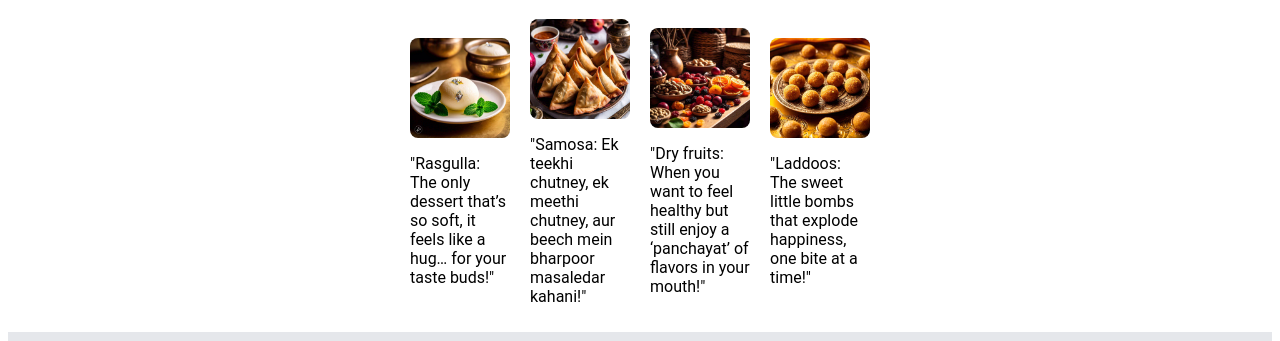
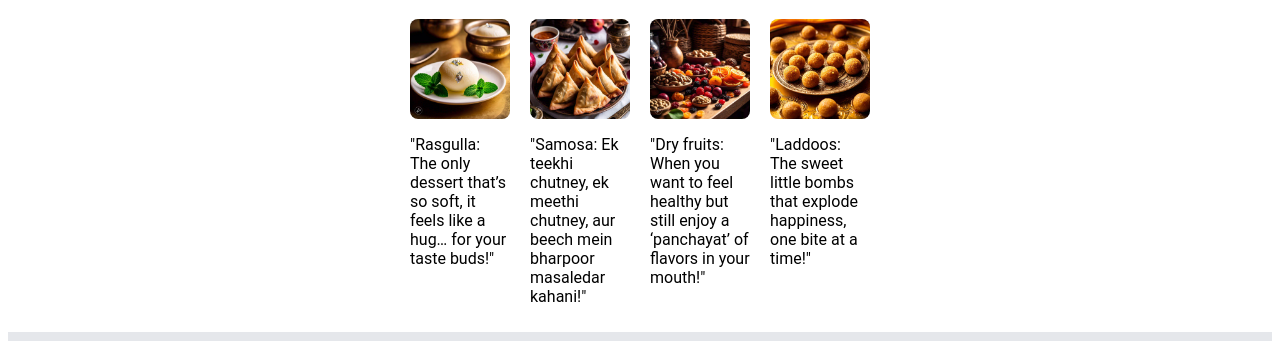
Before and after one commit to Anonym0us-Knight/t-ke-l, a plain HTML site: page index.html in a window 1280 px wide. Shown: the part 611-952 px from the top of the page. Drawn offline with Linux system fonts and the light colour scheme.

Commit message:
fix alignment of sweet items

```diff
--- a/styles.css
+++ b/styles.css
@@ -91,7 +91,7 @@ button {
     display: flex;
     gap: 20px;
     flex-wrap: wrap;
-    align-items: center;
+    align-items: flex-start;
     justify-content: center;
 }
 
@@ -105,7 +105,7 @@ button {
 .sweets-item {
     display: flex;
     flex-direction: column;
-    align-items: center;
+    justify-content: space-between;
 }
 
 h1 {
```
